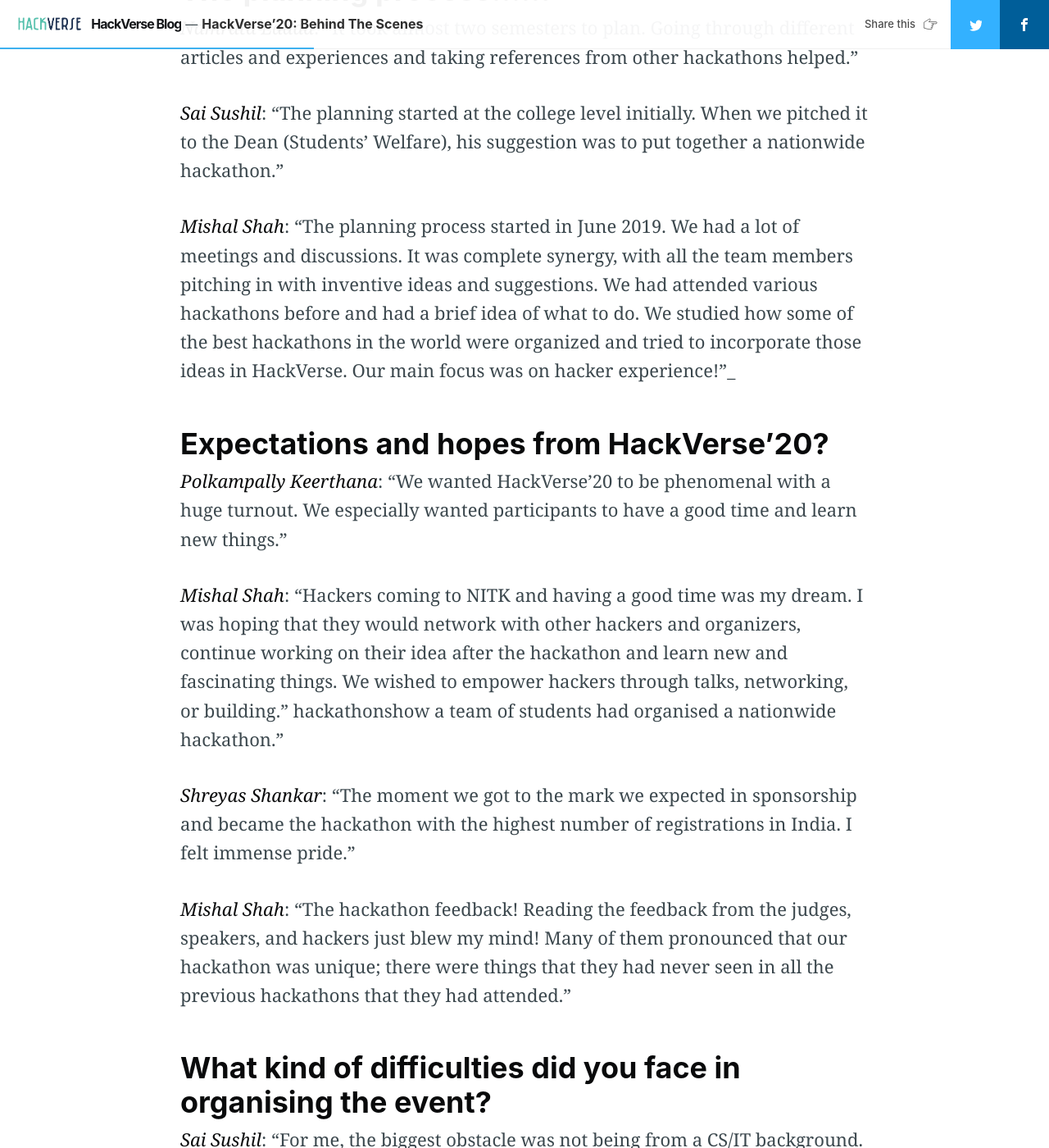
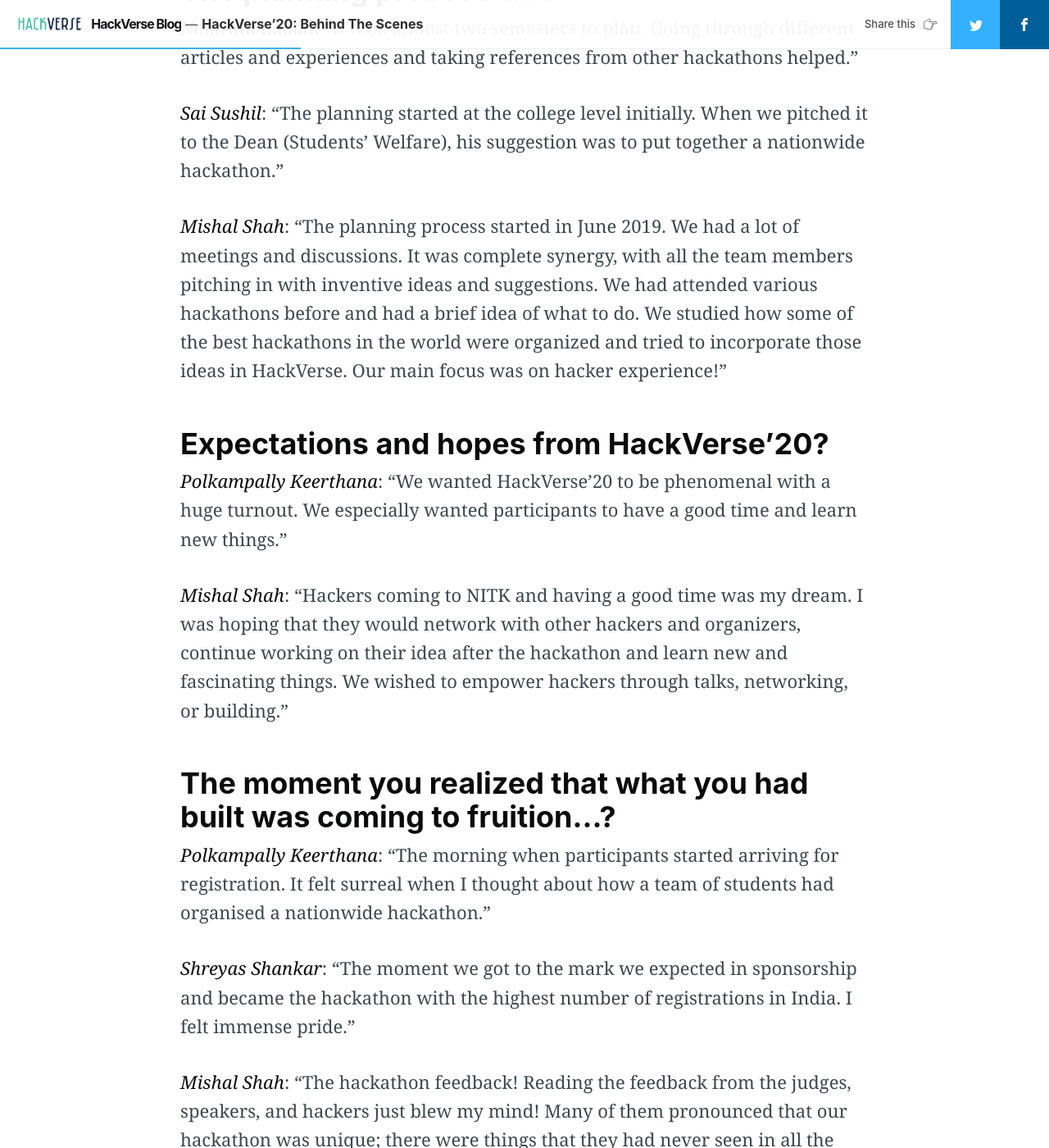
Before and after one commit to HackVerse/blog, a Jekyll site: the page built from _posts/2020-12-17-behind-the-scenes.md, in a window 1280 px wide and 1400 px high, scrolled down 2194 px. Shown: the whole window at 82% size. Built offline with Jekyll 4.4.1, drawn with Linux system fonts in a browser that asks for light colours; nearby versions of some CDN libraries; comment, search, counter and statistics services are not loaded; some of the changed text lies outside the part shown.

Commit message:
posts: fix typos and add missing content
Signed-off-by: Aditya Jain <aditya.jainadityajain.jain@gmail.com>

```diff
--- a/_posts/2020-12-17-behind-the-scenes.md
+++ b/_posts/2020-12-17-behind-the-scenes.md
@@ -35,14 +35,17 @@ _Namrata Ladda_: "It took almost two semesters to plan. Going through different
 
 _Sai Sushil_: "The planning started at the college level initially. When we pitched it to the Dean (Students' Welfare), his suggestion was to put together a nationwide hackathon."
 
-_Mishal Shah_: "The planning process started in June 2019. We had a lot of meetings and discussions. It was complete synergy, with all the team members pitching in with inventive ideas and suggestions. We had attended various hackathons before and had a brief idea of what to do. We studied how some of the best hackathons in the world were organized and tried to incorporate those ideas in HackVerse. Our main focus was on hacker experience!"_
+_Mishal Shah_: "The planning process started in June 2019. We had a lot of meetings and discussions. It was complete synergy, with all the team members pitching in with inventive ideas and suggestions. We had attended various hackathons before and had a brief idea of what to do. We studied how some of the best hackathons in the world were organized and tried to incorporate those ideas in HackVerse. Our main focus was on hacker experience!"
 
 ## Expectations and hopes from HackVerse’20?
 
 _Polkampally Keerthana_: "We wanted HackVerse’20 to be phenomenal with a huge turnout. We especially wanted participants to have a good time and learn new things."
 
 _Mishal Shah_: "Hackers coming to NITK and having a good time was my dream. I was hoping that they would network with other hackers and organizers, continue working on their idea after the hackathon and learn new and fascinating things. We wished to empower hackers through talks, networking, or building."
-hackathonshow a team of students had organised a nationwide hackathon."
+
+## The moment you realized that what you had built was coming to fruition…?
+
+_Polkampally Keerthana_: "The morning when participants started arriving for registration. It felt surreal when I thought about how a team of students had organised a nationwide hackathon."
 
 _Shreyas Shankar_: "The moment we got to the mark we expected in sponsorship and became the hackathon with the highest number of registrations in India. I felt immense pride."
 
@@ -68,7 +71,7 @@ _Mehnaz Yunus_: "Working with a great team and successfully pulling off an event
 
 _Namrata Ladda_: "Interacting with the participants, guests, and speakers were the best part."
 
-_Mishal Shah_: "The mini-gaming arena. A lot of hackers loved it, There was always someone or the other playing there, and that made it worth all the effort we put in it."
+_Mishal Shah_: "The mini-gaming arena. A lot of hackers loved it, there was always someone or the other playing there, and that made it worth all the effort we put in it."
 
 _Adarsh Malapaka_: "Being able to connect with different companies, participants, and other professionals during the event."
 
@@ -82,9 +85,11 @@ _Adarsh Malapaka_: "I believe that HackVerse’20 was a success because we made
 
 _Polkampally Keerthana_: "Teamwork, co-operation, delegating tasks, taking up responsibility, working hard, and not giving up at any point."
 
+## What advice would you give to a student applying for HackVerse?
+
 _Akash_: "Hackathons are an excellent opportunity to meet brilliant and tech-savvy people from all walks of life; build your profile as a hacker, and create something extraordinary that will improve lives. Don't miss out on this opportunity."
 
-_Shreyas Shankar_: "My advice would be to have a good number of open source contributions, high-quality and legitimate projects, well-defined Readme's on Github, previous hackathon experiences and a solid, innovative idea which appeals to the reviewer."
+_Shreyas Shankar_: "My advice would be to have a good number of open source contributions, high-quality and legitimate projects, a well-defined Readme on Github, previous hackathon experiences and a solid, innovative idea which appeals to the reviewer."
 
 _Polkampally Keerthana_: "Be genuine with your resume and the questions asked during the application."
 
```
